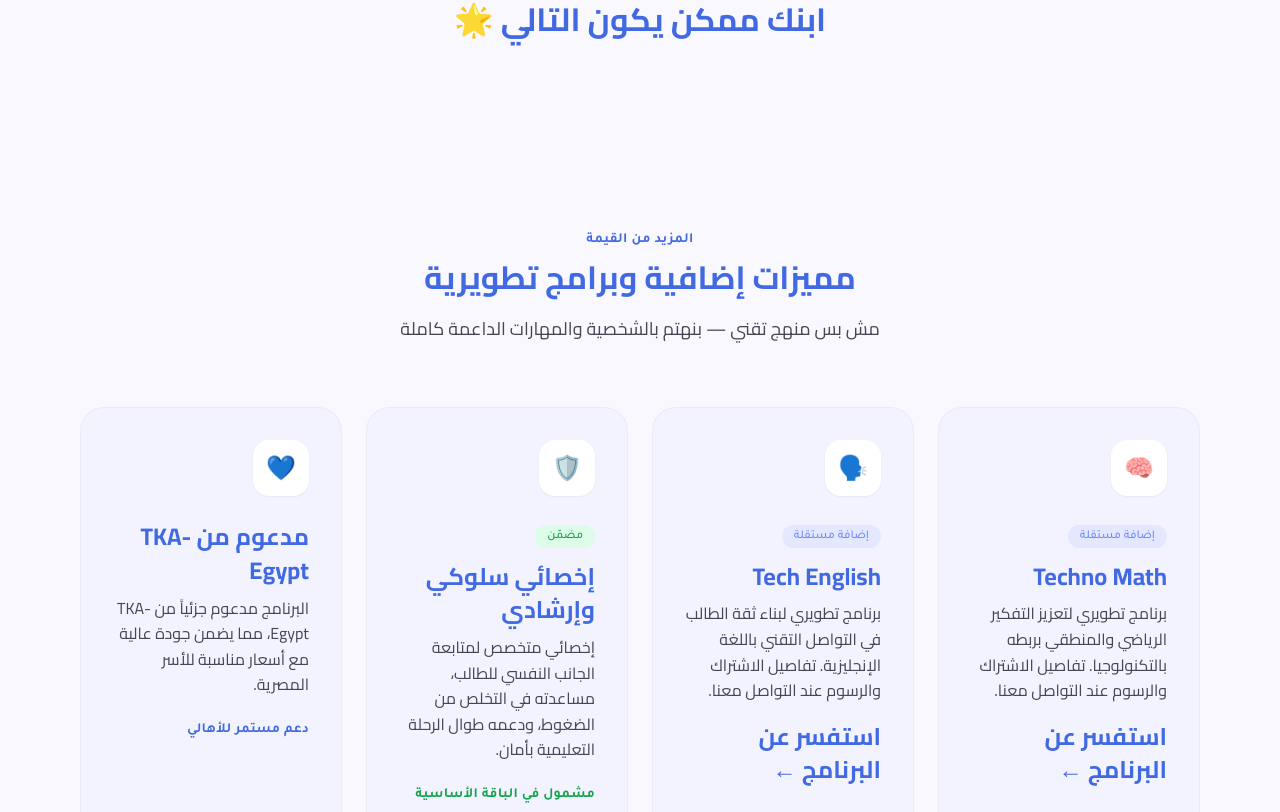
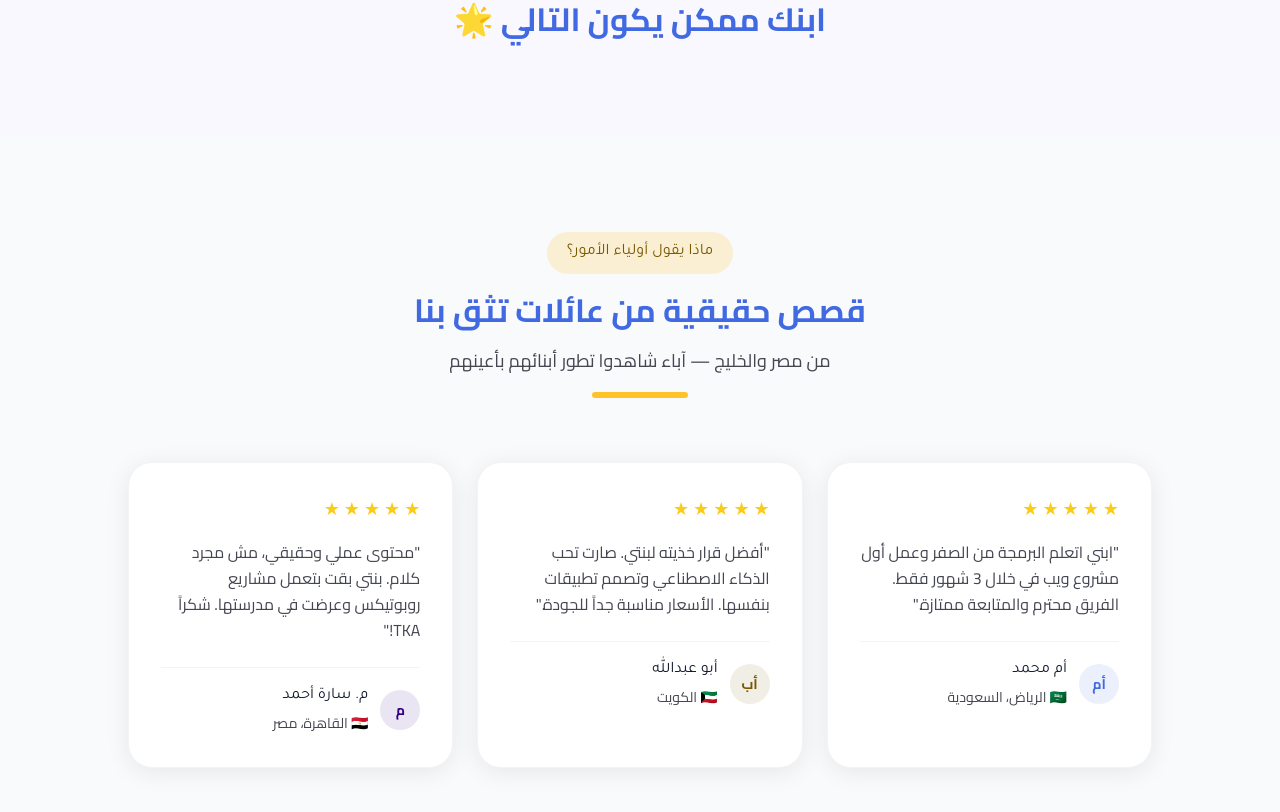
Before and after one commit to emam2025/Tech-Makers, a Next.js app: page / in a window 1280 px wide. Shown: the part 6008-6820 px from the top of the page. Built offline with nearby package versions, Linux system fonts and the light colour scheme.

Commit message:
feat: add parent testimonials section to homepage

```diff
--- a/app/page.js
+++ b/app/page.js
@@ -333,6 +333,79 @@ export default function HomePage() {
         </div>
       </section>
 
+      <section className="section-padding bg-bg-off-white" id="parents">
+        <div className="container-inner">
+          <div className="text-center mb-16">
+            <span className="inline-block bg-secondary-container/20 text-secondary px-5 py-2 rounded-full font-label-md mb-4">ماذا يقول أولياء الأمور؟</span>
+            <h2 className="font-headline-xl text-headline-xl text-primary mb-4">قصص حقيقية من عائلات تثق بنا</h2>
+            <p className="text-on-surface-variant font-body-lg text-body-lg">من مصر والخليج — آباء شاهدوا تطور أبنائهم بأعينهم</p>
+            <div className="h-1.5 w-24 bg-secondary-container mx-auto rounded-full mt-4"></div>
+          </div>
+
+          <div className="grid grid-cols-1 md:grid-cols-3 gap-6 max-w-5xl mx-auto">
+            <div className="bg-white rounded-24 shadow-[0_4px_24px_rgba(0,0,0,0.08)] border border-outline-variant/20 p-8 hover-lift">
+              <div className="flex items-center gap-1 mb-4">
+                {[1,2,3,4,5].map(i => (
+                  <span key={i} className="text-yellow-400 text-lg">★</span>
+                ))}
+              </div>
+              <p className="text-on-surface-variant font-body-md leading-relaxed mb-6">
+                &quot;ابني اتعلم البرمجة من الصفر وعمل أول مشروع ويب في خلال 3 شهور فقط. الفريق محترم والمتابعة ممتازة.&quot;
+              </p>
+              <div className="flex items-center gap-3 border-t border-outline-variant/20 pt-4">
+                <div className="w-10 h-10 bg-primary/10 rounded-full flex items-center justify-center">
+                  <span className="text-primary font-bold text-sm">أم</span>
+                </div>
+                <div>
+                  <span className="font-label-md text-on-surface block">أم محمد</span>
+                  <span className="text-on-surface-variant text-sm">🇸🇦 الرياض، السعودية</span>
+                </div>
+              </div>
+            </div>
+
+            <div className="bg-white rounded-24 shadow-[0_4px_24px_rgba(0,0,0,0.08)] border border-outline-variant/20 p-8 hover-lift">
+              <div className="flex items-center gap-1 mb-4">
+                {[1,2,3,4,5].map(i => (
+                  <span key={i} className="text-yellow-400 text-lg">★</span>
+                ))}
+              </div>
+              <p className="text-on-surface-variant font-body-md leading-relaxed mb-6">
+                &quot;أفضل قرار خذيته لبنتي. صارت تحب الذكاء الاصطناعي وتصمم تطبيقات بنفسها. الأسعار مناسبة جداً للجودة.&quot;
+              </p>
+              <div className="flex items-center gap-3 border-t border-outline-variant/20 pt-4">
+                <div className="w-10 h-10 bg-secondary/10 rounded-full flex items-center justify-center">
+                  <span className="text-secondary font-bold text-sm">أب</span>
+                </div>
+                <div>
+                  <span className="font-label-md text-on-surface block">أبو عبدالله</span>
+                  <span className="text-on-surface-variant text-sm">🇰🇼 الكويت</span>
+                </div>
+              </div>
+            </div>
+
+            <div className="bg-white rounded-24 shadow-[0_4px_24px_rgba(0,0,0,0.08)] border border-outline-variant/20 p-8 hover-lift">
+              <div className="flex items-center gap-1 mb-4">
+                {[1,2,3,4,5].map(i => (
+                  <span key={i} className="text-yellow-400 text-lg">★</span>
+                ))}
+              </div>
+              <p className="text-on-surface-variant font-body-md leading-relaxed mb-6">
+                &quot;محتوى عملي وحقيقي، مش مجرد كلام. بنتي بقت بتعمل مشاريع روبوتيكس وعرضت في مدرستها. شكراً TKA!&quot;
+              </p>
+              <div className="flex items-center gap-3 border-t border-outline-variant/20 pt-4">
+                <div className="w-10 h-10 bg-tertiary/10 rounded-full flex items-center justify-center">
+                  <span className="text-tertiary font-bold text-sm">م</span>
+                </div>
+                <div>
+                  <span className="font-label-md text-on-surface block">م. سارة أحمد</span>
+                  <span className="text-on-surface-variant text-sm">🇪🇬 القاهرة، مصر</span>
+                </div>
+              </div>
+            </div>
+          </div>
+        </div>
+      </section>
+
       <section className="section-padding" id="why">
         <div className="container-inner">
           <div className="text-center mb-16">
```
